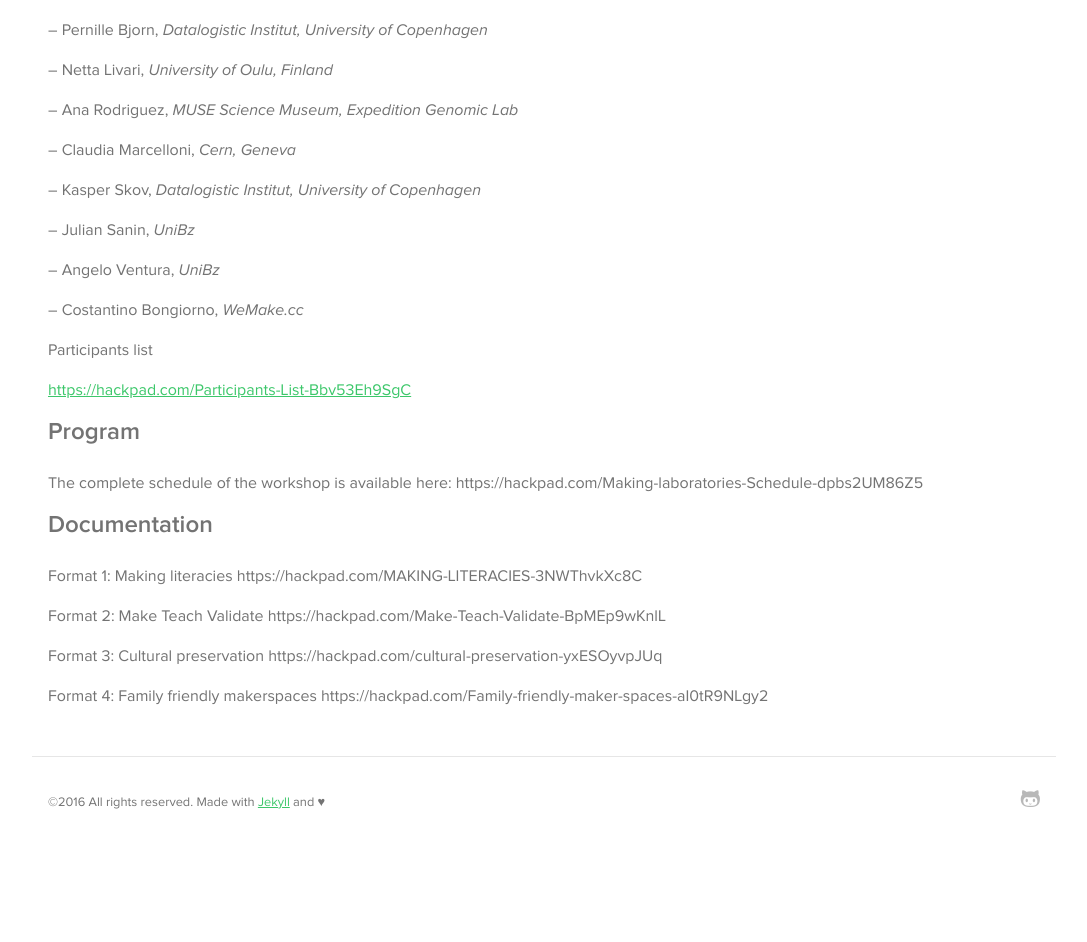
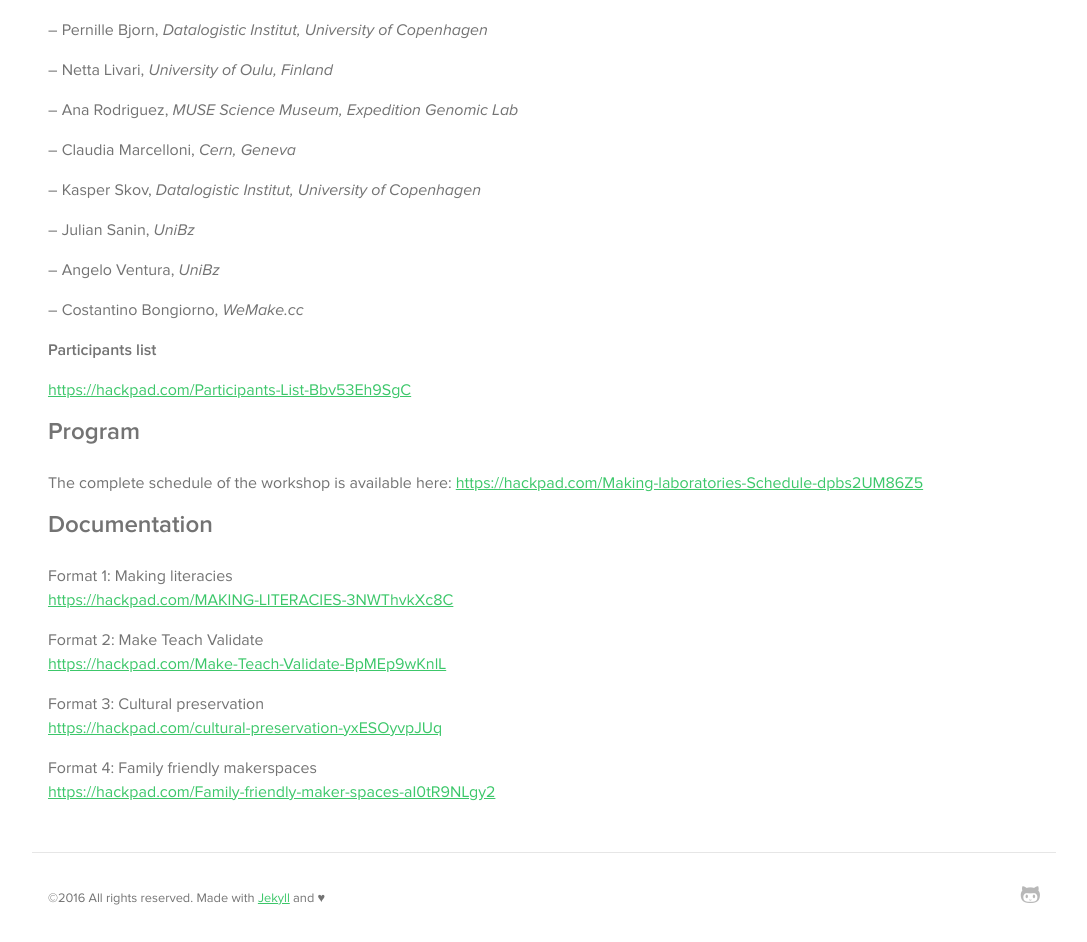
Before and after one commit to almostserena/workshopology-website-generator, a Jekyll site: the page built from _posts/2016-05-20-makinglaboratories.markdown, in a window 1280 px wide. Shown: the part 1690-2632 px from the top of the page, without its empty margins (96-1183 px from the left). Built offline with Jekyll 4.4.1, drawn with Linux system fonts in a browser that asks for light colours; some web fonts are replaced; some of the changed lines change nothing that is shown.

Commit message:
ancora
ancora

```diff
--- a/_posts/2016-05-20-makinglaboratories.markdown
+++ b/_posts/2016-05-20-makinglaboratories.markdown
@@ -60,7 +60,7 @@
 
 - – Costantino Bongiorno, *WeMake.cc*
 
-  Participants list
+  **Participants list**
 
   [https://hackpad.com/Participants-List-Bbv53Eh9SgC](https://hackpad.com/Participants-List-Bbv53Eh9SgC)
 
@@ -68,18 +68,18 @@
 ## Program
 
 The complete schedule of the workshop is available here:
-https://hackpad.com/Making-laboratories-Schedule-dpbs2UM86Z5
+[https://hackpad.com/Making-laboratories-Schedule-dpbs2UM86Z5](https://hackpad.com/Making-laboratories-Schedule-dpbs2UM86Z5)
 
 ## Documentation
 
 Format 1: Making literacies
-https://hackpad.com/MAKING-LITERACIES-3NWThvkXc8C
+[https://hackpad.com/MAKING-LITERACIES-3NWThvkXc8C](https://hackpad.com/MAKING-LITERACIES-3NWThvkXc8C)
 
 Format 2: Make Teach Validate
-https://hackpad.com/Make-Teach-Validate-BpMEp9wKnlL
+[https://hackpad.com/Make-Teach-Validate-BpMEp9wKnlL](https://hackpad.com/Make-Teach-Validate-BpMEp9wKnlL)
 
 Format 3: Cultural preservation
-https://hackpad.com/cultural-preservation-yxESOyvpJUq
+[https://hackpad.com/cultural-preservation-yxESOyvpJUq](https://hackpad.com/cultural-preservation-yxESOyvpJUq)
 
 Format 4: Family friendly makerspaces
-https://hackpad.com/Family-friendly-maker-spaces-aI0tR9NLgy2
+[https://hackpad.com/Family-friendly-maker-spaces-aI0tR9NLgy2](https://hackpad.com/Family-friendly-maker-spaces-aI0tR9NLgy2)
```
